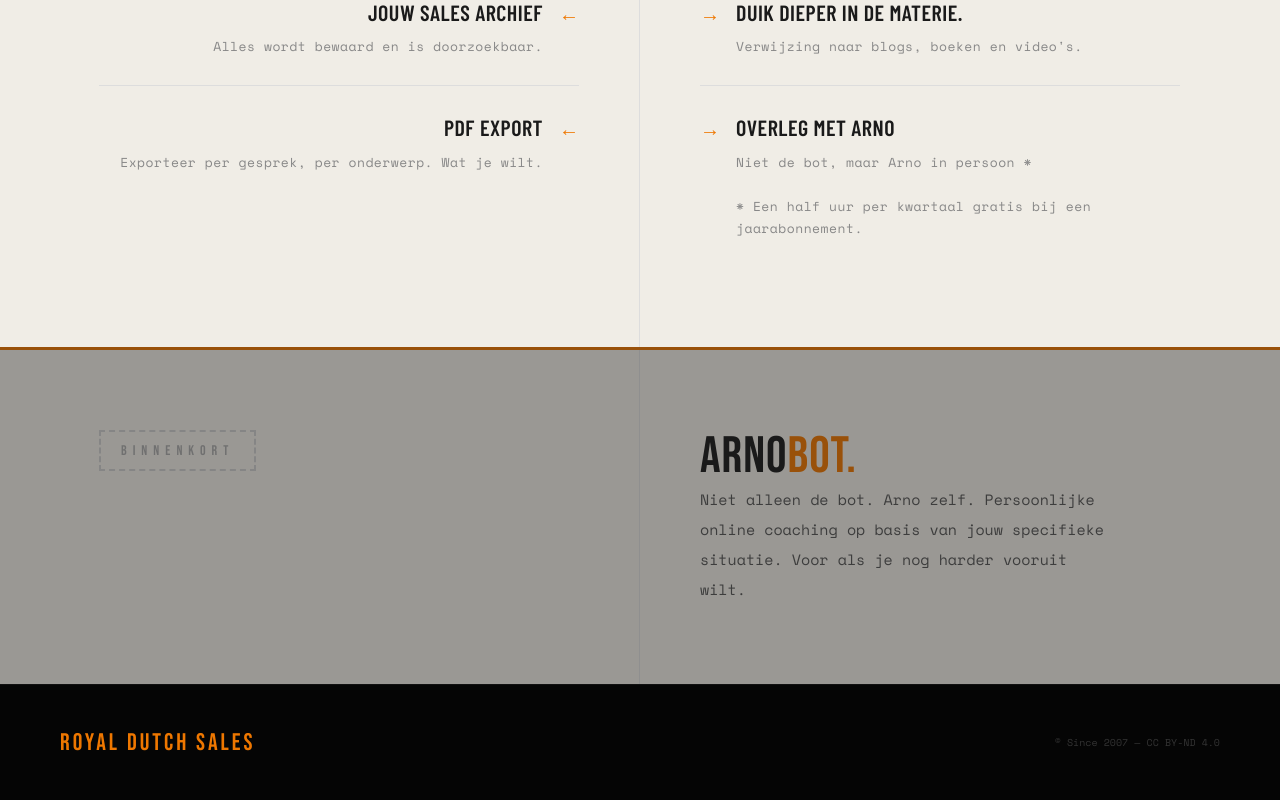
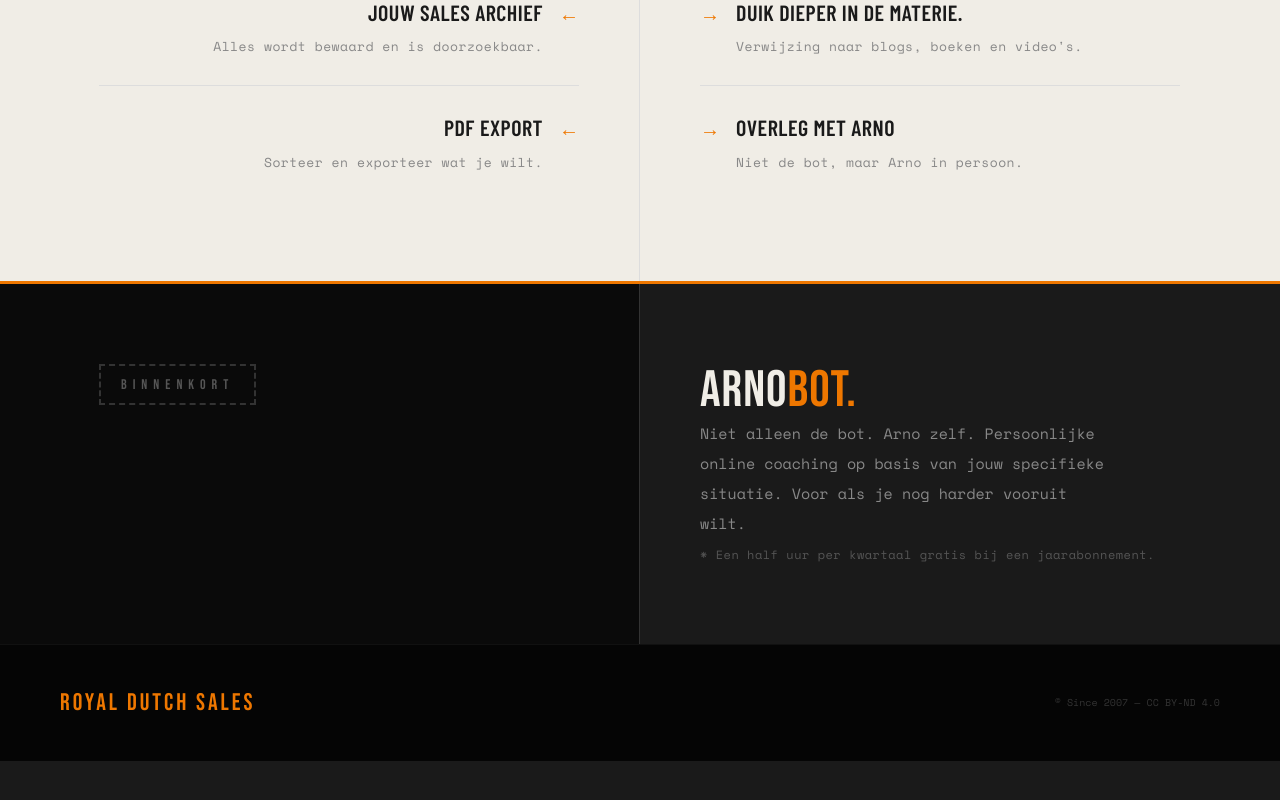
Before and after one commit to arnoceo-ops/arno-blog, a Next.js app: page /arnobot in a window 1280 px wide. Shown: the part 2219-3019 px from the top of the page. After the commit the page ends 2980 px from the top, so only its background shows below. Built offline with nearby package versions, Linux system fonts and the light colour scheme; a web font is replaced by a local one.

Commit message:
content: features teksten + ArnoBot sectie donker gemaakt

```diff
--- a/app/arnobot/page.tsx
+++ b/app/arnobot/page.tsx
@@ -329,7 +329,7 @@ export default function ArnoBotLandingPage() {
             </div>
             <div className="feature-item" style={{flexDirection:'row-reverse'}}>
               <span className="feature-arrow">←</span>
-              <span className="feature-text" style={{textAlign:'right'}}>PDF Export<small>Exporteer per gesprek, per onderwerp. Wat je wilt.</small></span>
+              <span className="feature-text" style={{textAlign:'right'}}>PDF Export<small>Sorteer en exporteer wat je wilt.</small></span>
             </div>
           </div>
         </div>
@@ -337,7 +337,7 @@ export default function ArnoBotLandingPage() {
           <div style={{maxWidth:'480px', width:'100%'}}>
             <div className="feature-item">
               <span className="feature-arrow">→</span>
-              <span className="feature-text">High Performance Planning<small>Adviezen van ArnoBot als Personal Trainer.</small></span>
+              <span className="feature-text">Personal Training<small>Krijg een trainingsschema op maat.</small></span>
             </div>
             <div className="feature-item">
               <span className="feature-arrow">→</span>
@@ -345,27 +345,28 @@ export default function ArnoBotLandingPage() {
             </div>
             <div className="feature-item">
               <span className="feature-arrow">→</span>
-              <span className="feature-text">Overleg met Arno<small>Niet de bot, maar Arno in persoon *<br /><br />* Een half uur per kwartaal gratis bij een jaarabonnement.</small></span>
+              <span className="feature-text">Overleg met Arno<small>Niet de bot, maar Arno in persoon.</small></span>
             </div>
           </div>
         </div>
       </section>
 
-      {/* COMING SOON — light, dimmed */}
-      <section className="canvas-section" style={{opacity: 0.6}}>
-        <div className="canvas-left">
+      {/* COMING SOON — donker */}
+      <section className="canvas-section" style={{background:'#0a0a0a', borderTop:'3px solid #EE7700'}}>
+        <div className="canvas-left" style={{borderRight:'1px solid #333'}}>
           <div className="canvas-left-inner">
-            <div style={{fontFamily:"'Bebas Neue', sans-serif", fontSize:'14px', letterSpacing:'6px', color:'#aaa', border:'2px dashed #ccc', padding:'8px 20px', display:'inline-block'}}>
+            <div style={{fontFamily:"'Bebas Neue', sans-serif", fontSize:'14px', letterSpacing:'6px', color:'#555', border:'2px dashed #333', padding:'8px 20px', display:'inline-block'}}>
               BINNENKORT
             </div>
           </div>
         </div>
-        <div className="canvas-right">
+        <div className="canvas-right" style={{background:'#1a1a1a'}}>
           <div style={{maxWidth:'480px', width:'100%'}}>
-            <h2 className="canvas-title">ARNO<span style={{color:'#EE7700'}}>BOT.</span></h2>
-            <p className="canvas-body">
+            <h2 className="canvas-title" style={{color:'#f0ede6'}}>ARNO<span style={{color:'#EE7700'}}>BOT.</span></h2>
+            <p className="canvas-body" style={{color:'#888'}}>
               Niet alleen de bot. Arno zelf. Persoonlijke online coaching op basis van jouw specifieke situatie. Voor als je nog harder vooruit wilt.
             </p>
+            <p style={{fontFamily:"'Space Mono', monospace", fontSize:'12px', color:'#555', letterSpacing:'0.5px', marginTop:'8px'}}>* Een half uur per kwartaal gratis bij een jaarabonnement.</p>
           </div>
         </div>
       </section>
```
